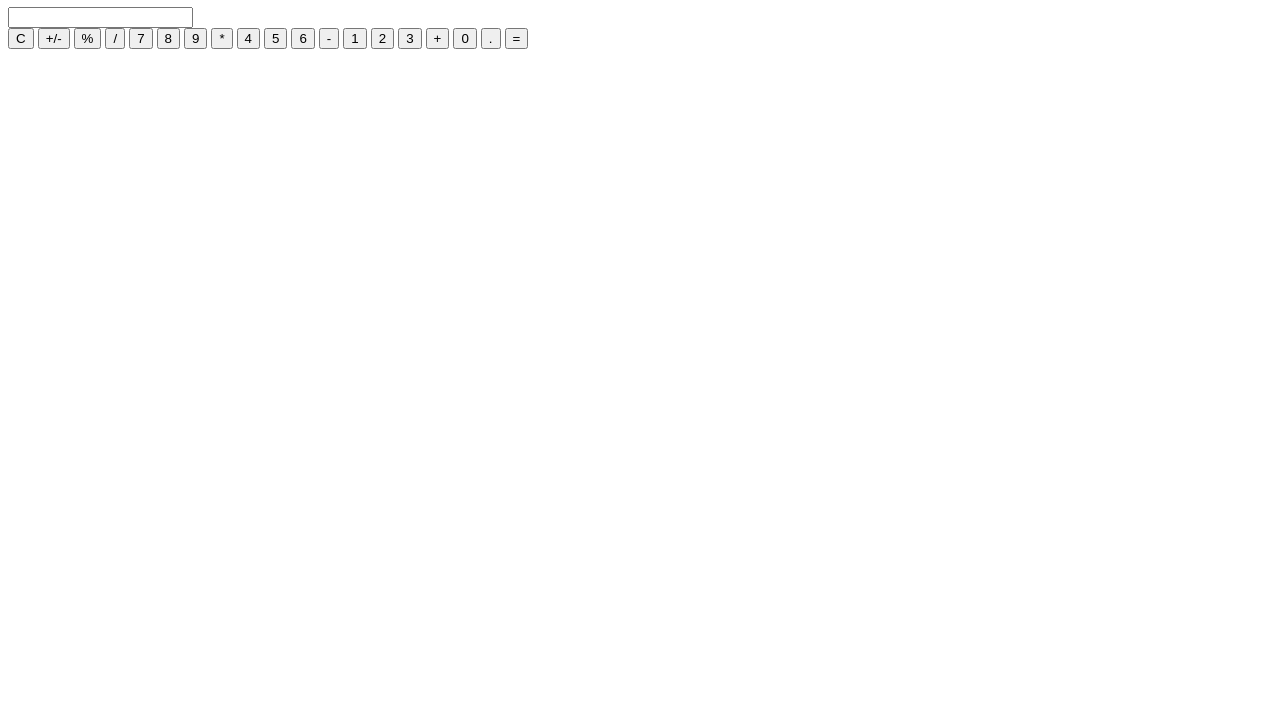
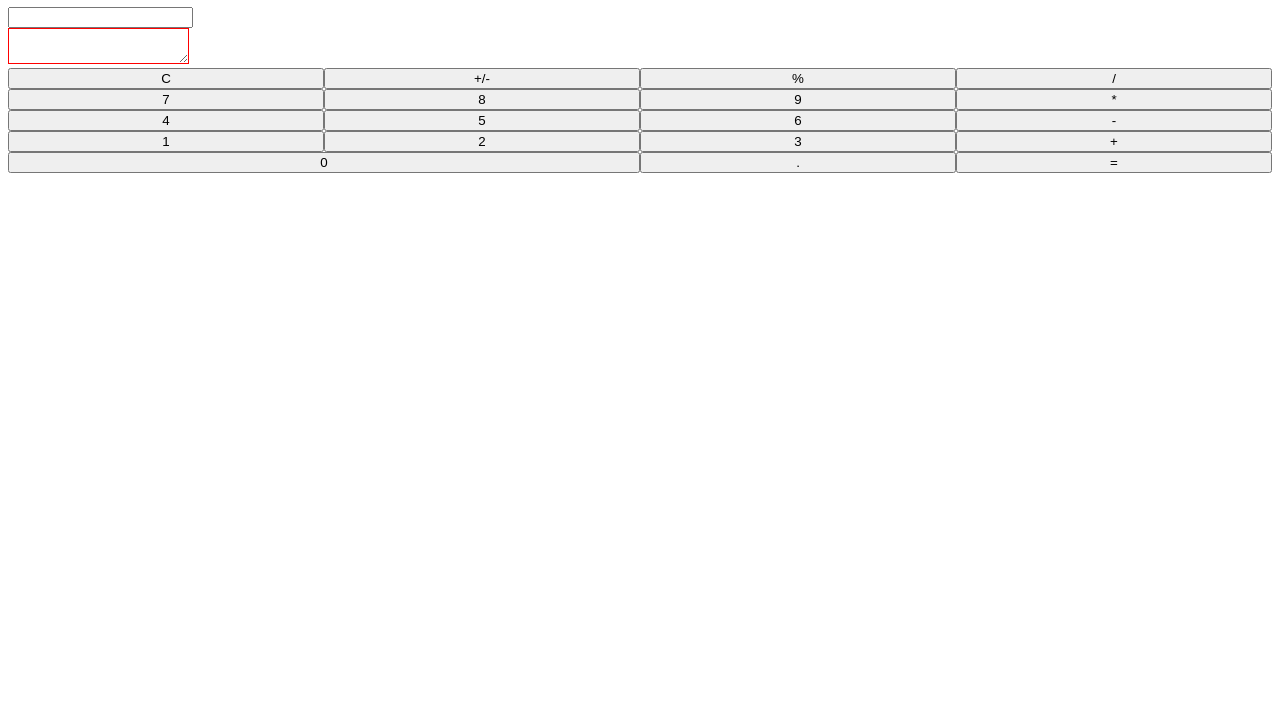
Before and after one commit to FaridahAbdulsalam/mycalculator-project, a website: page index.html in a window 1280 px wide. Shown: the part 73-800 px from the top of the page. Drawn offline with Linux system fonts and the light colour scheme.

Commit message:
button ids implemented

```diff
--- a/index.html
+++ b/index.html
@@ -11,28 +11,29 @@
     <div class="container">
       <h1 class="header__title">My Calculator</h1>
       <input type="text" class="user__input">
-      <textbox class="user__output"></textbox>
+      <br>
+      <textarea class="user__output"></textarea>
       <br>
       <div class="calc-buttons__container">
-        <button>C</button>
-        <button>+/-</button>
-        <button>%</button>
-        <button>/</button>
-        <button>7</button>
-        <button>8</button>
-        <button>9</button>
-        <button>*</button>
-        <button>4</button>
-        <button>5</button>
-        <button>6</button>
-        <button>-</button>
-        <button>1</button>
-        <button>2</button>
-        <button>3</button>
-        <button>+</button>
-        <button>0</button>
-        <button>.</button>
-        <button>=</button>
+        <button id="clear">C</button>
+        <button id="plus-minus">+/-</button>
+        <button id="percentage">%</button>
+        <button id="divide">/</button>
+        <button id="seven">7</button>
+        <button id="eight">8</button>
+        <button id="nine">9</button>
+        <button id="multiply">*</button>
+        <button id="four">4</button>
+        <button id="five">5</button>
+        <button id="six">6</button>
+        <button id="minus">-</button>
+        <button id="one">1</button>
+        <button id="two">2</button>
+        <button id="three">3</button>
+        <button id="plus">+</button>
+        <button id="zero">0</button>
+        <button id="decimal">.</button>
+        <button id="equals">=</button>
       </div>
     </div>
     <script type="module" src="/src/main.ts"></script>
--- a/styles.scss
+++ b/styles.scss
@@ -1,3 +1,16 @@
-h1{
-    color: red;
+.container{
+    .user__output{
+        border: 1px solid red;
+    }
+    .calc-buttons__container{
+
+        display: grid;
+        grid-template-columns: repeat(4, 1fr);
+        grid-template-rows: repeat(5, 1fr);
+
+        #zero{
+            grid-column-start: 1;
+            grid-column-end: 3;
+        }
+    }
 }
```
Also changed, not shown: styles.css, 1 other file.
